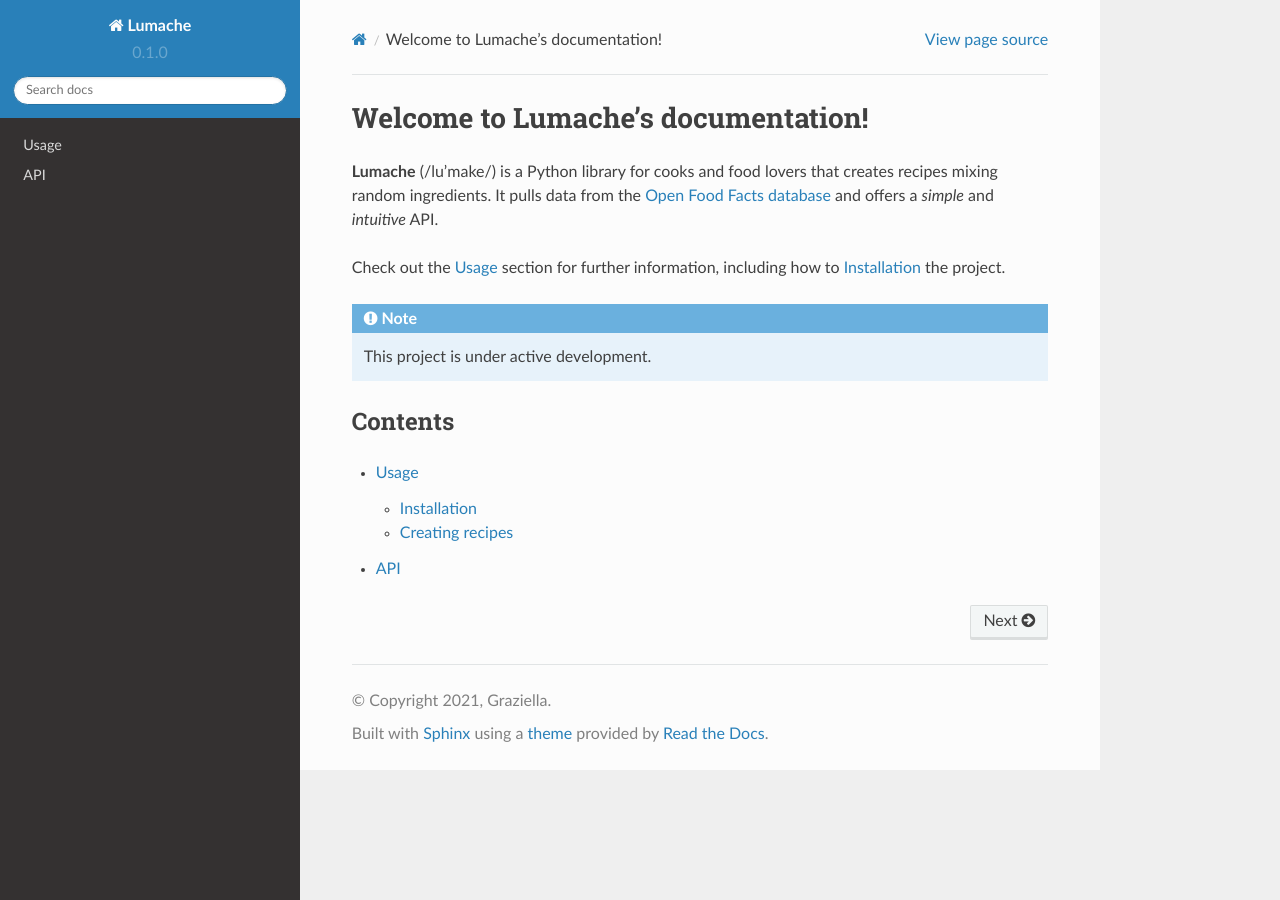
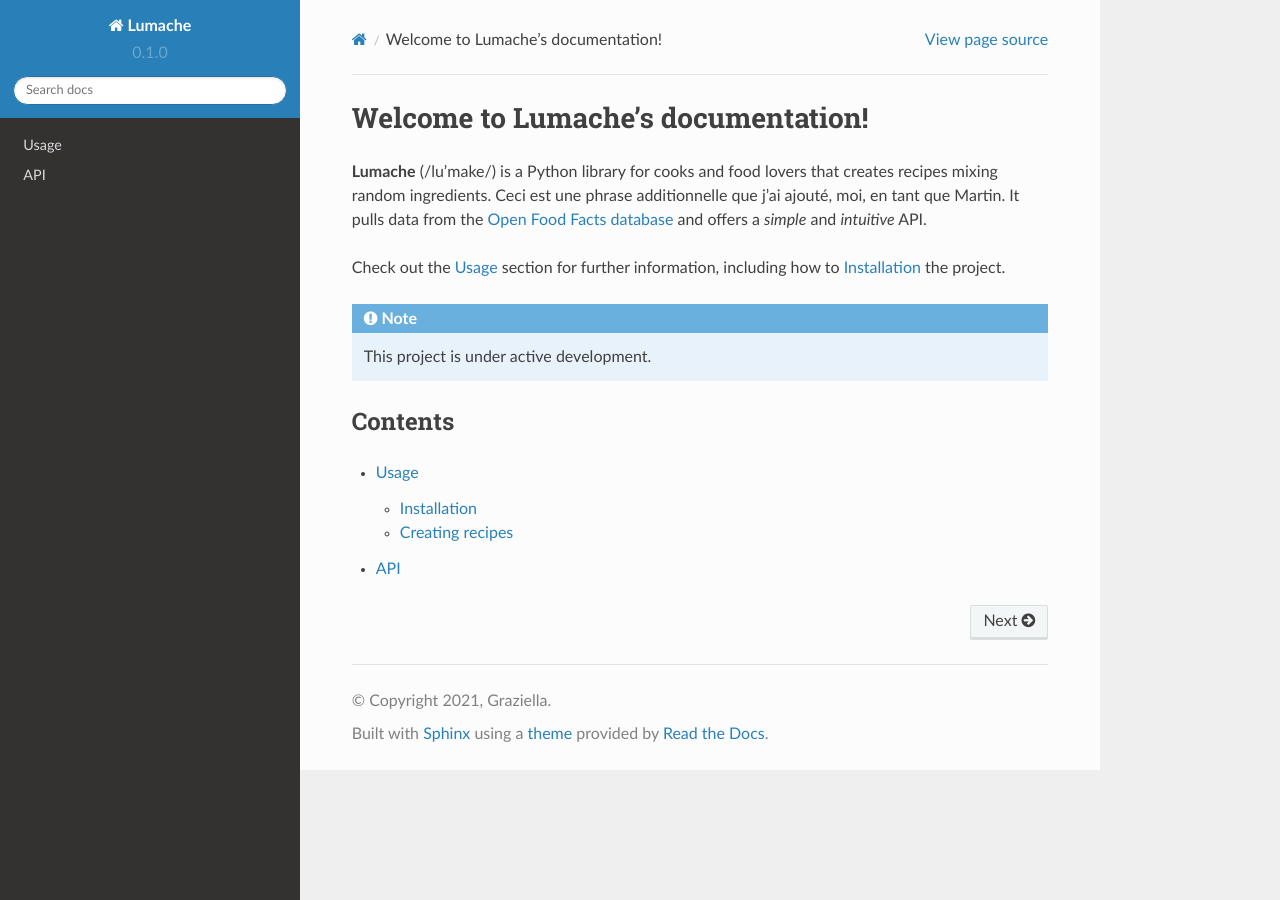
Before and after one commit to martinzerty/vigilant-pancake, a Sphinx documentation site: the page built from docs/source/index.rst, in a window 1280 px wide. Built offline with Sphinx 7.4.7 and the Read the Docs theme 2.0.0, drawn with Linux system fonts in a browser that asks for light colours.

Commit message:
premiere modif

```diff
--- a/docs/source/index.rst
+++ b/docs/source/index.rst
@@ -2,7 +2,7 @@ Welcome to Lumache's documentation!
 ===================================
 
 **Lumache** (/lu'make/) is a Python library for cooks and food lovers
-that creates recipes mixing random ingredients.
+that creates recipes mixing random ingredients. Ceci est une phrase additionnelle que j'ai ajouté, moi, en tant que Martin.
 It pulls data from the `Open Food Facts database <https://world.openfoodfacts.org/>`_
 and offers a *simple* and *intuitive* API.
 
```
